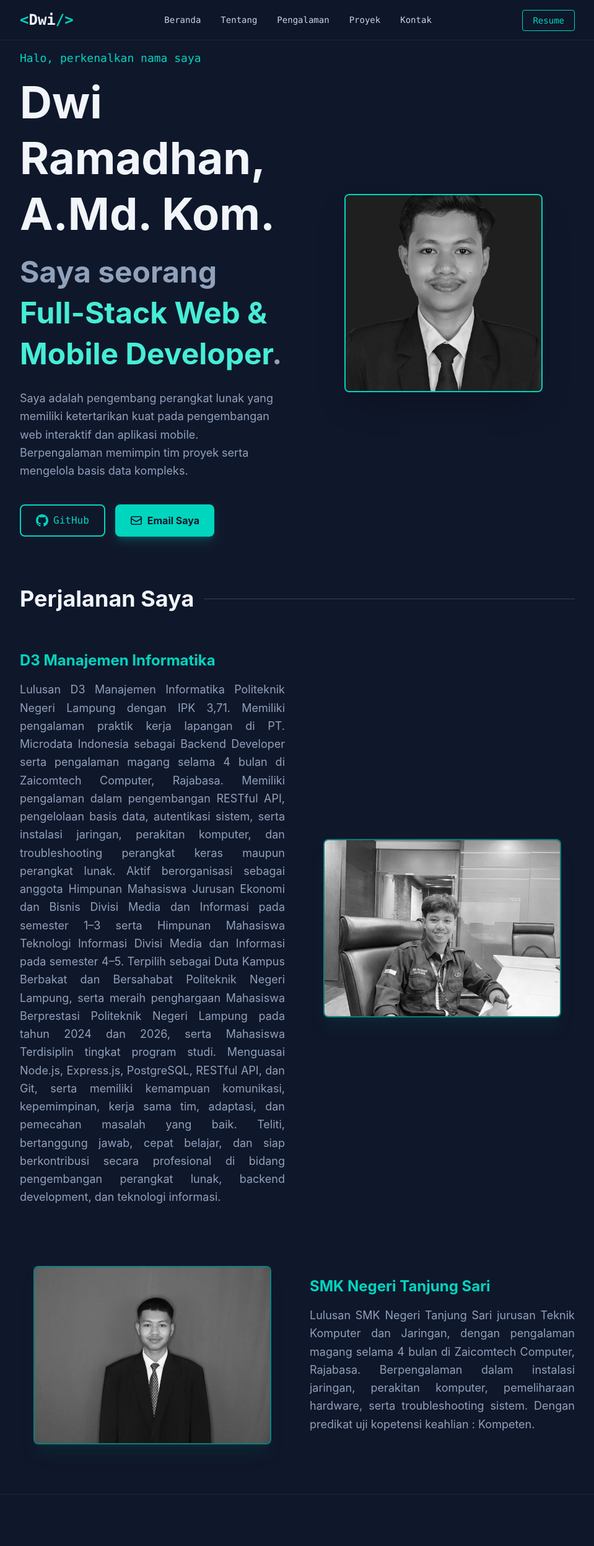
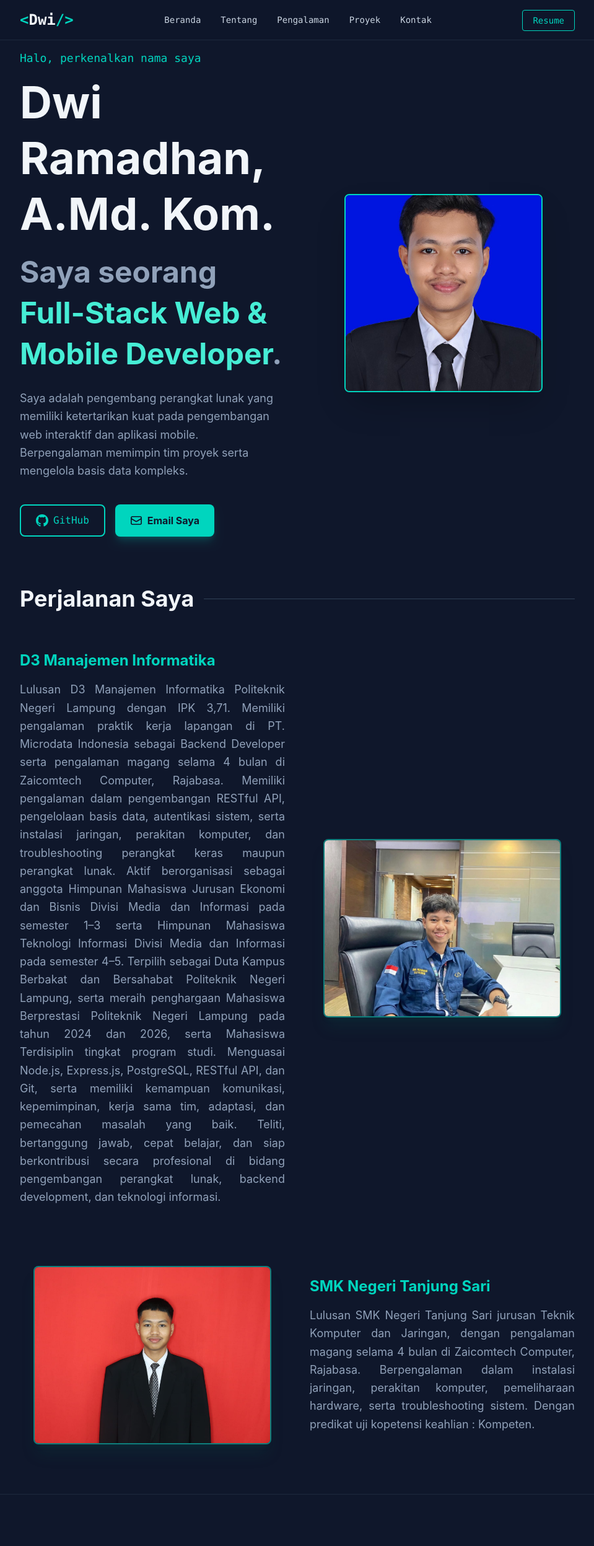
Before and after one commit to Dwi-Ramadhan15/portofolio, a React (Vite) app: page / in a window 1280 px wide. Shown: the top 2495 px of the page at 62% size, without its empty margins (160-1119 px from the left). Built offline with nearby package versions, Linux system fonts and the light colour scheme.

Commit message:
Portofolio Dwi Ramadhan, A.Md.Kom.

```diff
--- a/src/components/About.jsx
+++ b/src/components/About.jsx
@@ -1,8 +1,36 @@
-import React from 'react';
+import React, { useState, useEffect, useRef } from 'react';
 import fotImg from '../assets/fot.jpg';
 import smkImg from '../assets/smk.jpeg';
 
 const About = () => {
+  const [isFotColor, setIsFotColor] = useState(false);
+  const [isSmkColor, setIsSmkColor] = useState(false);
+  const fotRef = useRef(null);
+  const smkRef = useRef(null);
+
+  useEffect(() => {
+    const observer = new IntersectionObserver(
+      (entries) => {
+        entries.forEach((entry) => {
+          if (entry.target === fotRef.current) {
+            setIsFotColor(entry.isIntersecting);
+          } else if (entry.target === smkRef.current) {
+            setIsSmkColor(entry.isIntersecting);
+          }
+        });
+      },
+      { threshold: 0.5 }
+    );
+
+    if (fotRef.current) observer.observe(fotRef.current);
+    if (smkRef.current) observer.observe(smkRef.current);
+
+    return () => {
+      if (fotRef.current) observer.unobserve(fotRef.current);
+      if (smkRef.current) observer.unobserve(smkRef.current);
+    };
+  }, []);
+
   return (
     <section id="about" className="py-20 px-8 md:px-24 lg:px-48 bg-slate-900">
 
@@ -43,7 +71,7 @@ const About = () => {
           <div className="w-full md:w-1/2 order-1 md:order-2 flex justify-center">
             <div className="w-full max-w-sm aspect-[4/3] bg-slate-800 rounded-lg border-2 border-teal-400/50 flex items-center justify-center relative group overflow-hidden shadow-xl shadow-teal-900/20">
               <span className="w-full h-full z-0 relative">
-                 <img src={fotImg} alt="D3 Manajemen Informatika" className="w-full h-full object-cover grayscale hover:grayscale-0 transition-all duration-500" />
+                 <img ref={fotRef} src={fotImg} alt="D3 Manajemen Informatika" className={`w-full h-full object-cover transition-all duration-500 ${isFotColor ? 'grayscale-0' : 'grayscale'}`} />
               </span>
             </div>
           </div>
@@ -55,7 +83,7 @@ const About = () => {
           <div className="w-full md:w-1/2 order-1 md:order-1 flex justify-center">
             <div className="w-full max-w-sm aspect-[4/3] bg-slate-800 rounded-lg border-2 border-teal-400/50 flex items-center justify-center relative group overflow-hidden shadow-xl shadow-teal-900/20">
               <span className="w-full h-full z-0 relative">
-                <img src={smkImg} alt="Masa SMK" className="w-full h-full object-cover grayscale hover:grayscale-0 transition-all duration-500" />
+                <img ref={smkRef} src={smkImg} alt="Masa SMK" className={`w-full h-full object-cover transition-all duration-500 ${isSmkColor ? 'grayscale-0' : 'grayscale'}`} />
               </span>
             </div>
           </div>
--- a/src/components/Hero.jsx
+++ b/src/components/Hero.jsx
@@ -1,4 +1,4 @@
-import React, { useState } from 'react';
+import React, { useState, useEffect, useRef } from 'react';
 import { portfolioData } from '../data/portfolioData';
 import profilImg from '../assets/profil.jpeg';
 
@@ -6,6 +6,8 @@ const Hero = () => {
   const { name, role, description, contact } = portfolioData.profile;
   const [isModalOpen, setIsModalOpen] = useState(false);
   const [copied, setCopied] = useState(false);
+  const [isPhotoColor, setIsPhotoColor] = useState(false);
+  const photoRef = useRef(null);
 
   const emailAddress = "dwir57017@gmail.com";
 
@@ -14,6 +16,23 @@ const Hero = () => {
     setCopied(true);
     setTimeout(() => setCopied(false), 2000);
   };
+
+  useEffect(() => {
+    const observer = new IntersectionObserver(
+      ([entry]) => {
+        setIsPhotoColor(entry.isIntersecting);
+      },
+      { threshold: 0.5 }
+    );
+
+    if (photoRef.current) {
+      observer.observe(photoRef.current);
+    }
+
+    return () => {
+      if (photoRef.current) observer.unobserve(photoRef.current);
+    };
+  }, []);
 
   return (
     <section id="home" className="min-h-screen flex items-center justify-center px-6 sm:px-8 md:px-24 lg:px-48 bg-slate-900 pt-28 md:pt-20 relative">
@@ -45,7 +64,12 @@ const Hero = () => {
 
         <div className="order-1 md:order-2 flex justify-center relative">
           <div className="w-52 h-52 sm:w-64 sm:h-64 md:w-80 md:h-80 bg-slate-800 rounded-full md:rounded-lg border-2 border-teal-400 overflow-hidden flex items-center justify-center shadow-2xl mt-4 md:mt-0">
-            <img src={profilImg} alt="Profil" className="w-full h-full object-cover grayscale hover:grayscale-0 transition-all duration-500" />
+            <img
+              ref={photoRef}
+              src={profilImg}
+              alt="Profil"
+              className={`w-full h-full object-cover transition-all duration-500 ${isPhotoColor ? 'grayscale-0' : 'grayscale'}`}
+            />
           </div>
         </div>
       </div>
```
